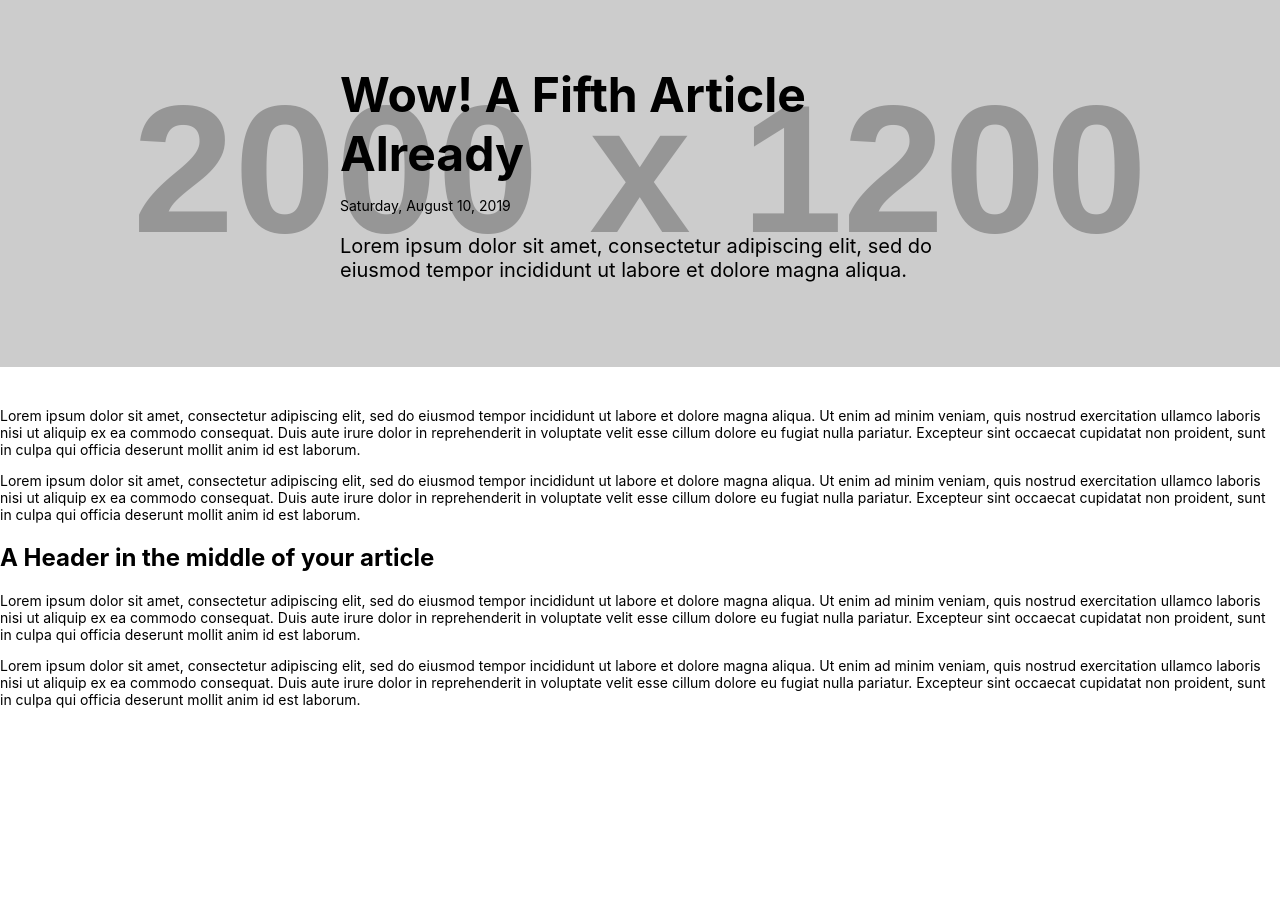
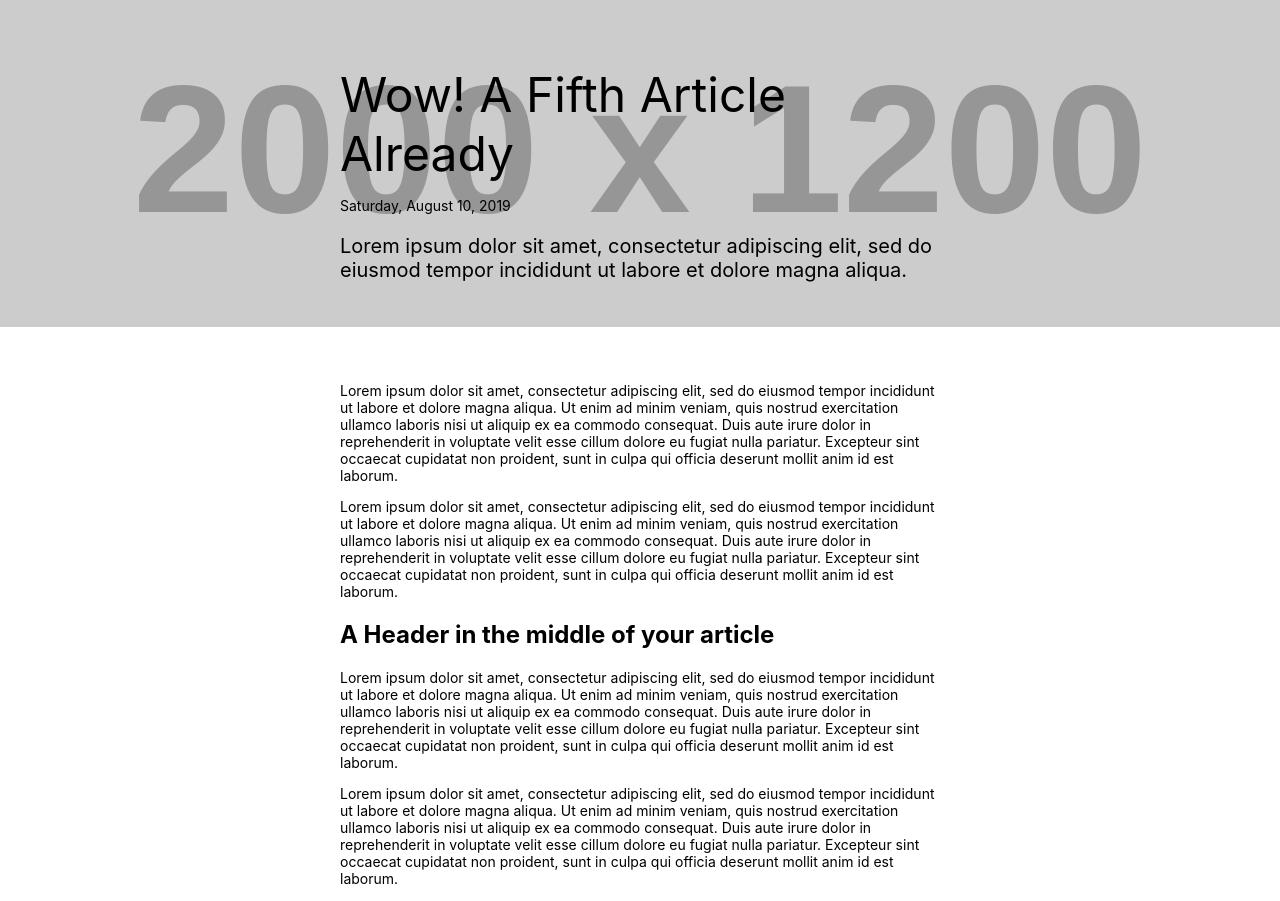
Before and after one commit to mikaylamrogers/exercise-one, a React (Create React App) app: page /article/article-five in a window 1280 px wide. Before the commit the page ends 800 px from the top, so only its background shows below. Built offline with nearby package versions, Linux system fonts and the light colour scheme.

Commit message:
fixed layout of article blurb

```diff
--- a/src/App.css
+++ b/src/App.css
@@ -27,25 +27,27 @@
 }
 
 .ArticleCardText {
-  flex-basis: 70%
+  flex-basis: 70%;
 }
 
 .ArticleHeaderWrapper {
   background-color: #e5e5e5;
   background-size: cover;
   background-position: center;
-  margin-bottom: 40px;
-  padding-bottom: 45px;
+  margin-bottom: 55px;
+  padding-bottom: 25px;
   padding-top: 65px;
 }
 
 .ArticleHeader {
-  margin: 0 auto 40px;
-  max-width: 600px;
+  margin: 0 auto;
+  max-width: min(80%, 600px);
+  padding: 0 10px;
 }
 
 .ArticleHeader h1 {
   font-size: 48px;
+  font-weight: normal;
   margin: 0;
 }
 
@@ -55,5 +57,6 @@
 
 .ArticleBody {
   margin: 0 auto;
-  max-width: 600px;
+  max-width: min(80%, 600px);
+  padding: 0 auto;
 }
--- a/src/components/ArticleCard.js
+++ b/src/components/ArticleCard.js
@@ -2,7 +2,7 @@ import React from 'react';
 
 import { Link } from 'react-router-dom';
 
-import { days, months } from "./dateValues";
+import { days, months } from "../components/dateValues";
 
 function ArticleCard({ articleData }) {
     const date = new Date(articleData.publishedDate);
--- a/src/containers/Article.js
+++ b/src/containers/Article.js
@@ -22,7 +22,9 @@ function Article() {
 
     return (
         <section className="Article">
-            <header className="ArticleHeaderWrapper" style={{  backgroundImage: `url('${articleData.image.url}')`  }}>
+            <header
+                className="ArticleHeaderWrapper"
+                style={{  backgroundImage: `url('${articleData.image.url}')`  }}>
                 <div className="ArticleHeader">
                     <h1>{articleData.title}</h1>
                     <p>{`${days[dayOfWeek]}, ${months[month]} ${calendarDate}, ${year}`}</p>
@@ -30,7 +32,7 @@ function Article() {
                 </div>
             </header>
 
-            <article class Name="ArticleBody">
+            <article className="ArticleBody">
                 {articleData.articleText.map((article, i) => {
                     switch (article.type) {
                         case "p":
```
Also changed, not shown: src/components/dateValues.js (line endings or trailing spaces).
